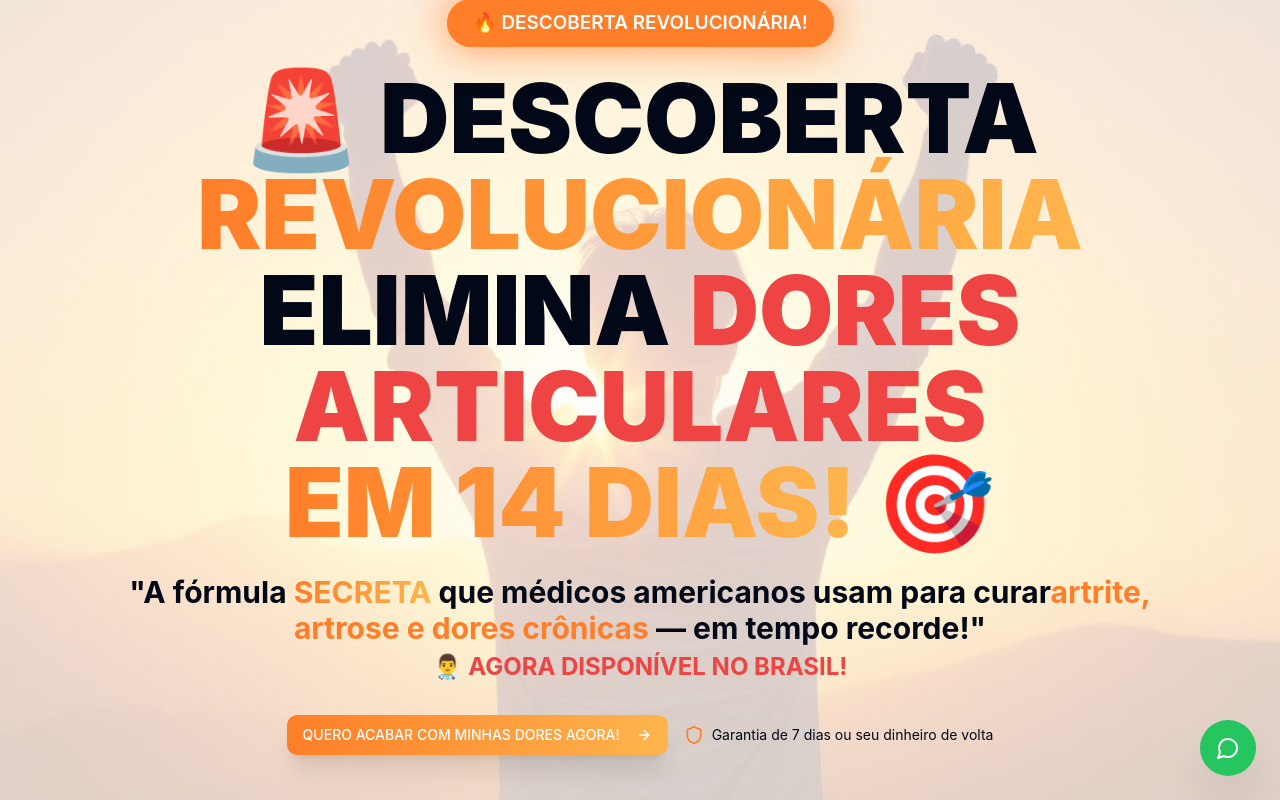
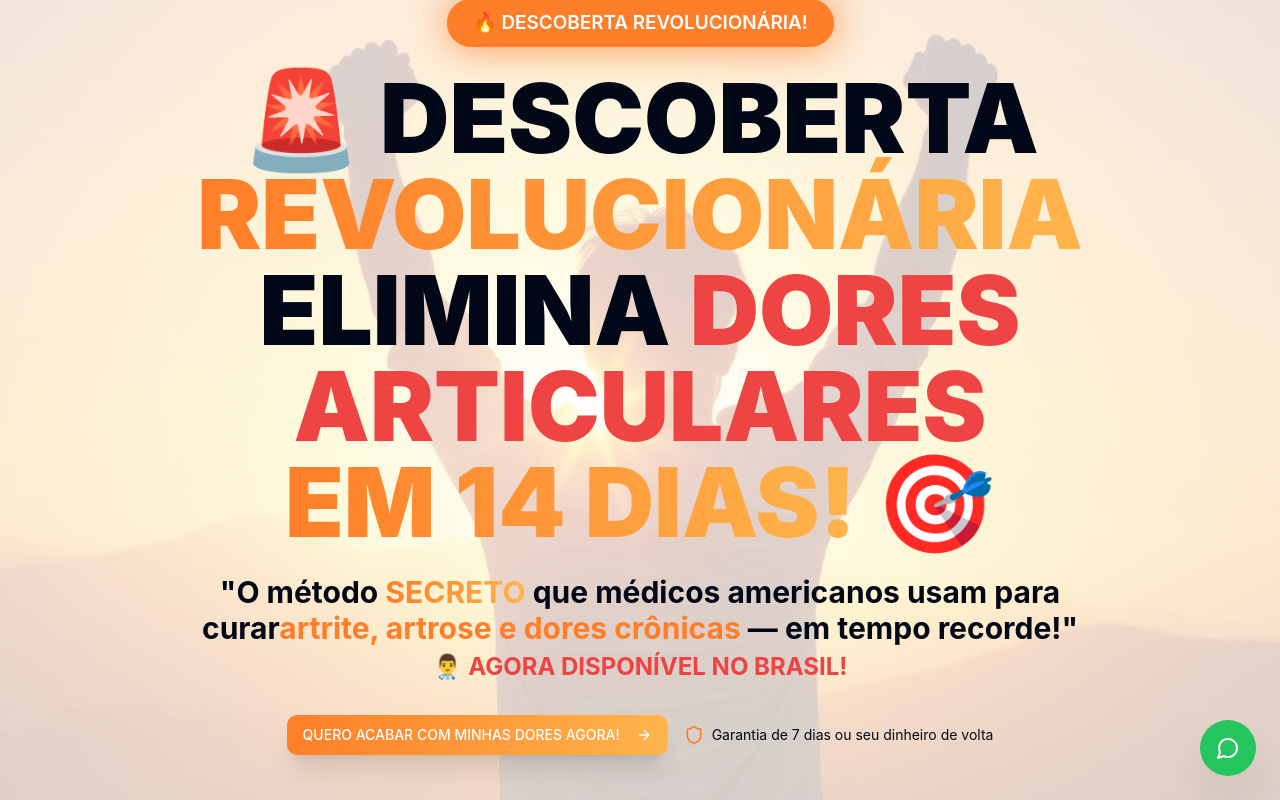
Before and after one commit to michaelgomees/articulares-pain-relief-revolution-52, a React (Vite) app: page / in a window 1280 px wide. Shown: the top 800 px of the page. Built offline with nearby package versions, Linux system fonts and the light colour scheme.

Commit message:
Replace secret formula with secret method
Co-authored-by: michaelgomees <199283026+michaelgomees@users.noreply.github.com>

```diff
--- a/index.html
+++ b/index.html
@@ -4,7 +4,7 @@
     <meta charset="UTF-8" />
     <meta name="viewport" content="width=device-width, initial-scale=1.0" />
     <title>ARTICULARES - Pare de Sofrer com Dores Articulares em 7 Dias! 🔥</title>
-    <meta name="description" content="🚨 DESCOBERTA REVOLUCIONÁRIA! Elimine dores articulares em 7 dias com ARTICULARES - a fórmula secreta que médicos americanos usam. 100% natural, sem efeitos colaterais. Garantia blindada de 30 dias!" />
+    <meta name="description" content="🚨 DESCOBERTA REVOLUCIONÁRIA! Elimine dores articulares em 7 dias com ARTICULARES - o método secreto que médicos americanos usam. 100% natural, sem efeitos colaterais. Garantia blindada de 30 dias!" />
     <meta name="author" content="ARTICULARES - Suplemento Natural" />
     <meta name="keywords" content="articulares, dores articulares, artrose, artrite, joelhos, coluna, ombros, cúrcuma, suplemento natural, anti-inflamatório, eliminar dor, tratamento natural" />
 
--- a/src/pages/Index.tsx
+++ b/src/pages/Index.tsx
@@ -64,7 +64,7 @@ const Index = () => {
           </h1>
 
           <p className="text-xl md:text-3xl mb-8 text-foreground max-w-5xl mx-auto font-bold leading-relaxed">
-            "A fórmula <span className="text-gradient">SECRETA</span> que médicos americanos usam para curar
+            "O método <span className="text-gradient">SECRETO</span> que médicos americanos usam para curar
             <span className="text-primary">artrite, artrose e dores crônicas</span> — em tempo recorde!"
             <br />
             <span className="text-destructive text-2xl">👨‍⚕️ AGORA DISPONÍVEL NO BRASIL!</span>
@@ -281,7 +281,7 @@ const Index = () => {
                   className="mx-auto max-w-md w-full animate-float shadow-2xl rounded-xl"
                 />
                 <Badge className="mt-6 bg-primary text-primary-foreground text-lg px-6 py-2">
-                  🏆 FÓRMULA PATENTEADA
+                  🏆 MÉTODO PATENTEADO
                 </Badge>
               </div>
 
```
